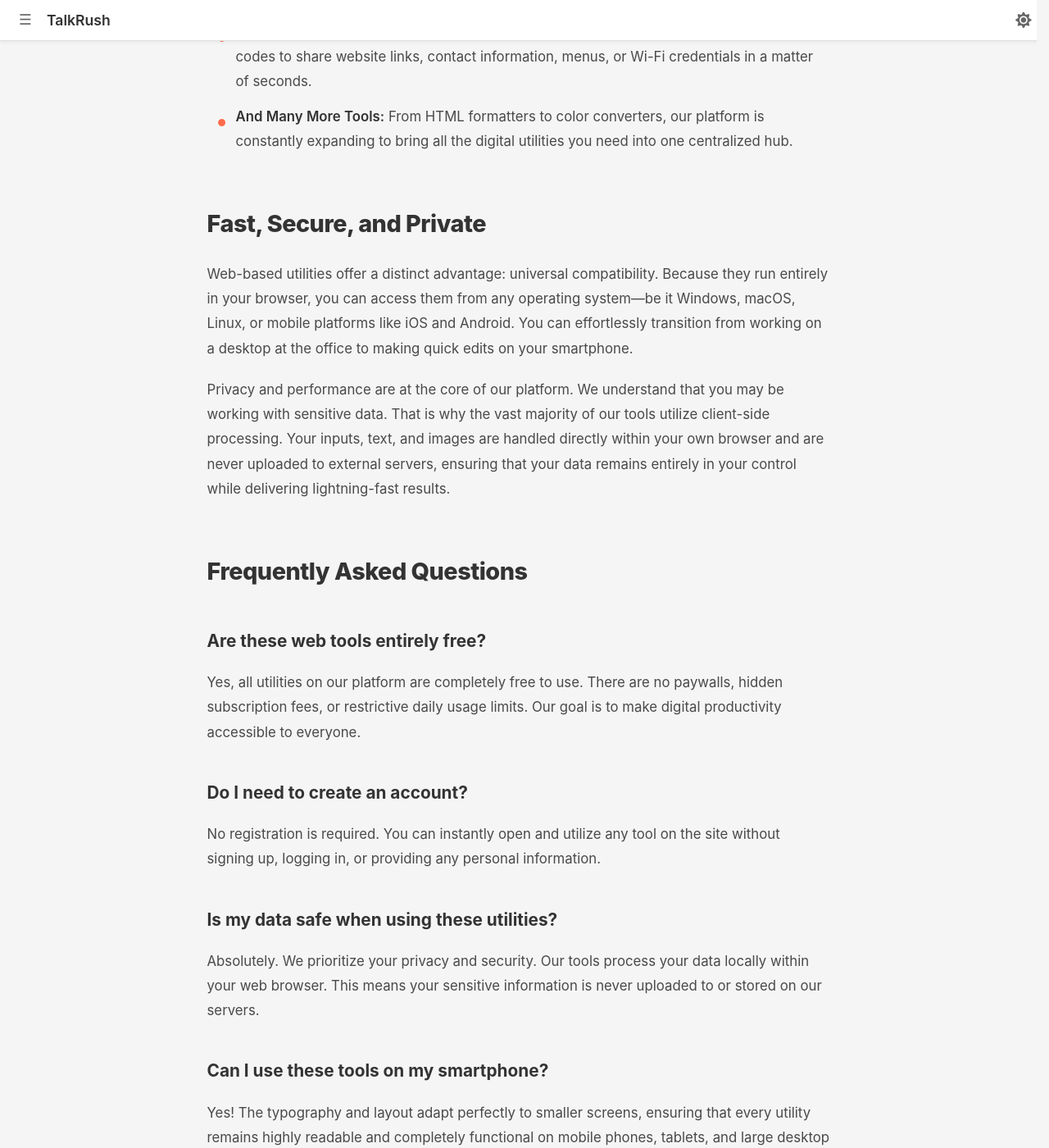
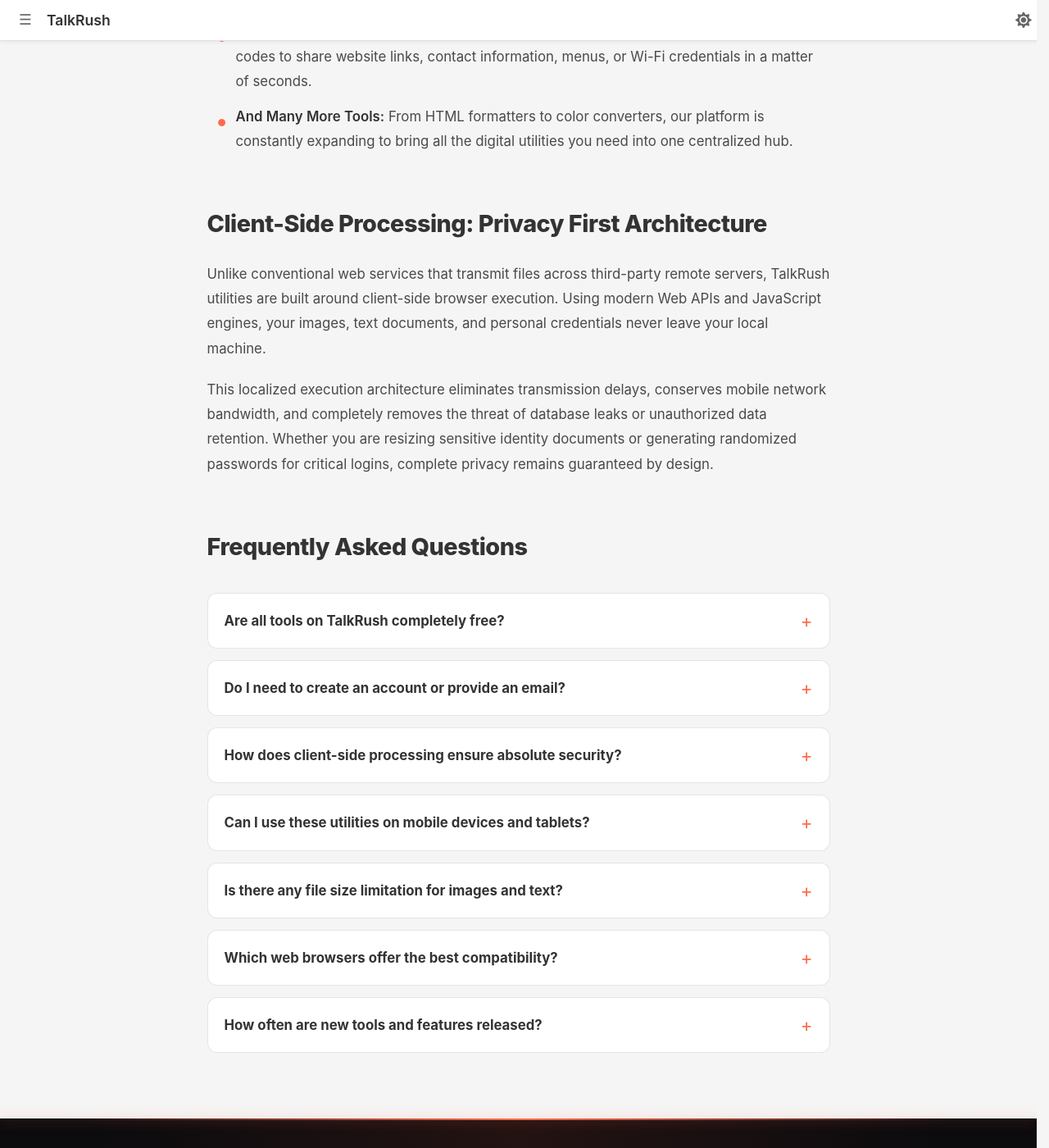
Before and after one commit to talkrush/talkrush.github.io, a Jekyll site: the page built from index.html, in a window 1280 px wide and 1400 px high, scrolled down 1335 px. Shown: the whole window at 82% size. Built offline with Jekyll 4.4.1, drawn with Linux system fonts in a browser that asks for light colours; some of the changed text lies outside the part shown.

Commit message:
Update index.html

```diff
--- a/index.html
+++ b/index.html
@@ -255,6 +255,72 @@
   font-weight: 600;
 }
 .light-mode .info-section strong { color: var(--light-text); }
+
+.faq-accordion {
+  margin-top: 30px;
+  display: flex;
+  flex-direction: column;
+  gap: 14px;
+}
+
+.faq-item {
+  background: var(--dark-surface);
+  border: 1px solid var(--dark-border2);
+  border-radius: 12px;
+  overflow: hidden;
+  transition: border-color 0.25s ease, box-shadow 0.25s ease;
+}
+.light-mode .faq-item {
+  background: var(--light-surface);
+  border-color: var(--light-border2);
+}
+
+.faq-item[open] {
+  border-color: var(--accent);
+}
+
+.faq-question {
+  list-style: none;
+  cursor: pointer;
+  padding: 18px 20px;
+  font-weight: 700;
+  font-size: 1.05rem;
+  color: var(--dark-text);
+  display: flex;
+  justify-content: space-between;
+  align-items: center;
+  user-select: none;
+  transition: color 0.2s ease;
+}
+.light-mode .faq-question { color: var(--light-text); }
+
+.faq-question::-webkit-details-marker {
+  display: none;
+}
+
+.faq-question::after {
+  content: "+";
+  font-size: 1.4rem;
+  font-weight: 400;
+  color: var(--accent);
+  line-height: 1;
+  transition: transform 0.25s ease;
+}
+
+.faq-item[open] .faq-question::after {
+  transform: rotate(45deg);
+}
+
+.faq-answer {
+  padding: 0 20px 20px 20px;
+  font-size: 0.98rem;
+  line-height: 1.7;
+  color: var(--dark-text-muted);
+  border-top: 1px solid transparent;
+}
+.light-mode .faq-answer {
+  color: var(--light-text-muted);
+}
 </style>
 
 <header class="app-header">
@@ -307,22 +373,61 @@
     <li><strong>And Many More Tools:</strong> From HTML formatters to color converters, our platform is constantly expanding to bring all the digital utilities you need into one centralized hub.</li>
   </ul>
 
-  <h2>Fast, Secure, and Private</h2>
-  <p>Web-based utilities offer a distinct advantage: universal compatibility. Because they run entirely in your browser, you can access them from any operating system—be it Windows, macOS, Linux, or mobile platforms like iOS and Android. You can effortlessly transition from working on a desktop at the office to making quick edits on your smartphone.</p>
+  <h2>Client-Side Processing: Privacy First Architecture</h2>
+  <p>Unlike conventional web services that transmit files across third-party remote servers, TalkRush utilities are built around client-side browser execution. Using modern Web APIs and JavaScript engines, your images, text documents, and personal credentials never leave your local machine.</p>
 
-  <p>Privacy and performance are at the core of our platform. We understand that you may be working with sensitive data. That is why the vast majority of our tools utilize client-side processing. Your inputs, text, and images are handled directly within your own browser and are never uploaded to external servers, ensuring that your data remains entirely in your control while delivering lightning-fast results.</p>
+  <p>This localized execution architecture eliminates transmission delays, conserves mobile network bandwidth, and completely removes the threat of database leaks or unauthorized data retention. Whether you are resizing sensitive identity documents or generating randomized passwords for critical logins, complete privacy remains guaranteed by design.</p>
 
   <h2>Frequently Asked Questions</h2>
 
-  <h3>Are these web tools entirely free?</h3>
-  <p>Yes, all utilities on our platform are completely free to use. There are no paywalls, hidden subscription fees, or restrictive daily usage limits. Our goal is to make digital productivity accessible to everyone.</p>
+  <div class="faq-accordion">
+    <details class="faq-item">
+      <summary class="faq-question">Are all tools on TalkRush completely free?</summary>
+      <div class="faq-answer">
+        Yes. Every utility on this platform is completely unrestricted and free. There are no trial periods, mandatory credit card prompts, hidden tier paywalls, or daily task throttles.
+      </div>
+    </details>
 
-  <h3>Do I need to create an account?</h3>
-  <p>No registration is required. You can instantly open and utilize any tool on the site without signing up, logging in, or providing any personal information.</p>
+    <details class="faq-item">
+      <summary class="faq-question">Do I need to create an account or provide an email?</summary>
+      <div class="faq-answer">
+        No account creation or registration is necessary. You can open any tool and start using it immediately without sharing your personal identity, contact details, or login credentials.
+      </div>
+    </details>
 
-  <h3>Is my data safe when using these utilities?</h3>
-  <p>Absolutely. We prioritize your privacy and security. Our tools process your data locally within your web browser. This means your sensitive information is never uploaded to or stored on our servers.</p>
+    <details class="faq-item">
+      <summary class="faq-question">How does client-side processing ensure absolute security?</summary>
+      <div class="faq-answer">
+        Most web applications upload your files to a cloud backend to manipulate them. TalkRush performs calculations, image rendering, and text operations directly within your web browser's isolated sandbox memory. Your files are never stored on an external server or saved in a remote database.
+      </div>
+    </details>
 
-  <h3>Can I use these tools on my smartphone?</h3>
-  <p>Yes! The typography and layout adapt perfectly to smaller screens, ensuring that every utility remains highly readable and completely functional on mobile phones, tablets, and large desktop monitors alike.</p>
+    <details class="faq-item">
+      <summary class="faq-question">Can I use these utilities on mobile devices and tablets?</summary>
+      <div class="faq-answer">
+        Yes. The entire platform is built with fluid responsive layouts that adjust smoothly across Android, iOS, iPadOS, macOS, Linux, and Windows devices without requiring standalone app installations.
+      </div>
+    </details>
+
+    <details class="faq-item">
+      <summary class="faq-question">Is there any file size limitation for images and text?</summary>
+      <div class="faq-answer">
+        Because image resizing and document analyses occur in your local browser memory rather than over a remote server connection, performance depends primarily on your device’s available hardware memory rather than server bandwidth limits.
+      </div>
+    </details>
+
+    <details class="faq-item">
+      <summary class="faq-question">Which web browsers offer the best compatibility?</summary>
+      <div class="faq-answer">
+        Our tools adhere to open HTML5, CSS3, and modern ECMAScript standards. They run seamlessly across all modern browsers including Google Chrome, Mozilla Firefox, Apple Safari, Microsoft Edge, Brave, and Opera.
+      </div>
+    </details>
+
+    <details class="faq-item">
+      <summary class="faq-question">How often are new tools and features released?</summary>
+      <div class="faq-answer">
+        We actively introduce new tools and maintain existing features based on community needs. If you require a specific workflow utility or wish to suggest improvements, you can reach out directly via our Contact Us page.
+      </div>
+    </details>
+  </div>
 </main>
```
